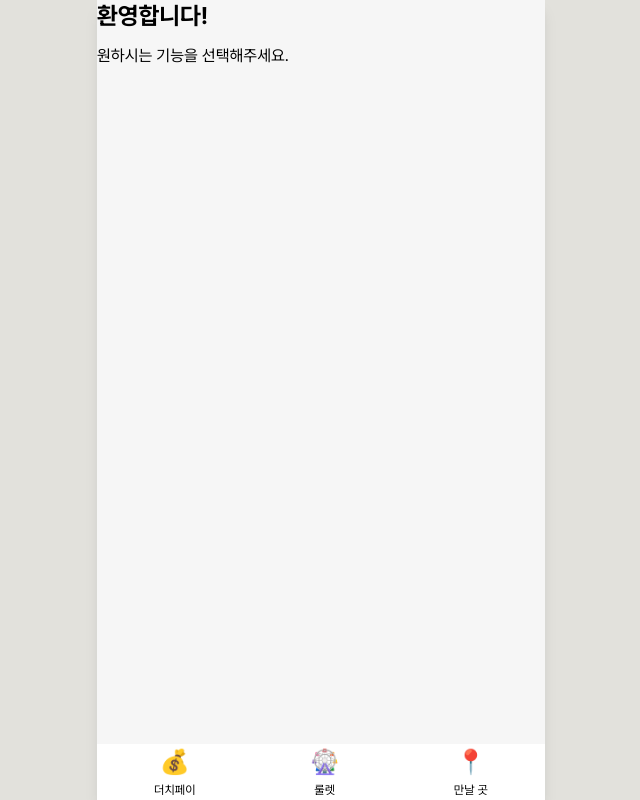
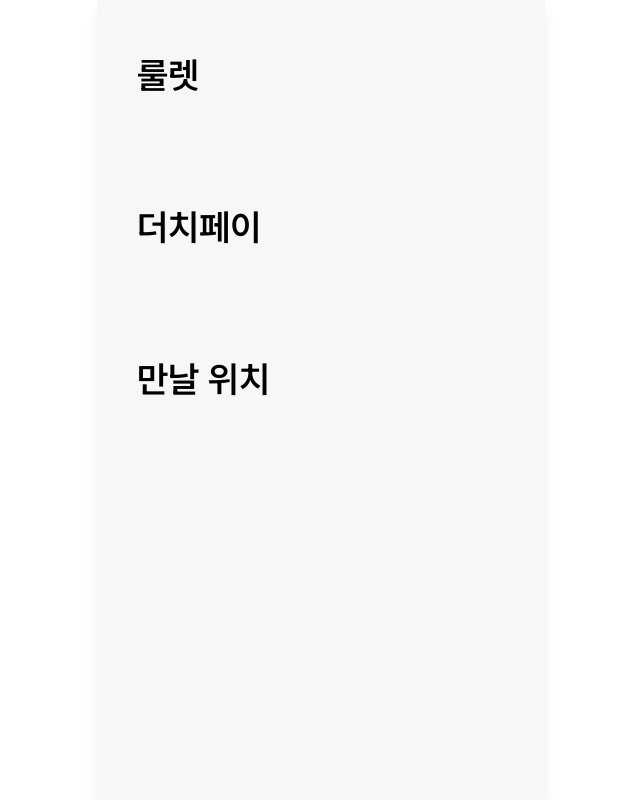
Before and after one commit to BCSDLab/TOY_HELP_MEET, a Next.js app: page / in a window 1280 px wide. Shown: the whole page, without its empty margins (319-959 px from the left). Built offline with nearby package versions, Linux system fonts and the light colour scheme.

Commit message:
[공통] 피그마 신규 작성 사항 적용 (#18)
* feat: tailwind 적용 폴더 추가

* refactor: jsx 쌍따옴표 규칙 추가

* refactor: 바텀 네비게이션 삭제

* feat: 홈 화면

* refactor: href, id 필드 통합

```diff
--- a/src/components/Layout/BottomNavigation.tsx
+++ /dev/null
@@ -1,31 +0,0 @@
-import Link from 'next/link';
-import { useRouter } from 'next/router';
-
-export default function BottomNavigation() {
-  const router = useRouter();
-
-  return (
-    <nav className="fixed bottom-0 w-full max-w-md bg-white border-t">
-      <ul className="flex justify-around items-center h-14">
-        <li className={router.pathname === '/dutch-pay' ? 'text-blue-500' : ''}>
-          <Link href="/dutch-pay" className="flex flex-col items-center p-2">
-            <span className="text-2xl">💰</span>
-            <span className="text-xs mt-1">더치페이</span>
-          </Link>
-        </li>
-        <li className={router.pathname === '/roulette' ? 'text-blue-500' : ''}>
-          <Link href="/roulette" className="flex flex-col items-center p-2">
-            <span className="text-2xl">🎡</span>
-            <span className="text-xs mt-1">룰렛</span>
-          </Link>
-        </li>
-        <li className={router.pathname === '/where-to-meet' ? 'text-blue-500' : ''}>
-          <Link href="/where-to-meet" className="flex flex-col items-center p-2">
-            <span className="text-2xl">📍</span>
-            <span className="text-xs mt-1">만날 곳</span>
-          </Link>
-        </li>
-      </ul>
-    </nav>
-  );
-}
--- a/src/components/Layout/index.tsx
+++ b/src/components/Layout/index.tsx
@@ -1,16 +1,13 @@
-import BottomNavigation from '@/components/Layout/BottomNavigation';
-
 interface LayoutProps {
   children: React.ReactNode;
 }
 
 export default function Layout({ children }: LayoutProps) {
   return (
-    <div className="w-full max-w-md min-h-screen flex flex-col bg-[#f6f6f6] shadow-lg overflow-auto">
+    <div className="w-full max-w-md min-h-screen flex flex-col bg-[#f7f7f7] shadow-lg overflow-auto">
       <main className="flex-grow pb-14">
         {children}
       </main>
-      <BottomNavigation />
     </div>
   );
 }
--- a/src/pages/_app.tsx
+++ b/src/pages/_app.tsx
@@ -7,7 +7,7 @@ const PretendardVariable = localFont({ src: './assets/fonts/PretendardVariable.w
 
 export default function App({ Component, pageProps }: AppProps) {
   return (
-    <div className={`${PretendardVariable.className} bg-[#e2e1dc] min-h-screen flex items-center justify-center`}>
+    <div className={`${PretendardVariable.className} bg-[#fff] min-h-screen flex items-center justify-center`}>
       <Layout>
         <Component {...pageProps} />
       </Layout>
--- a/src/pages/index.tsx
+++ b/src/pages/index.tsx
@@ -1,8 +1,28 @@
+import Link from "next/link";
+
+const HOME_INDEX = [
+  {
+    id: "/roulette",
+    title: "룰렛",
+  },
+  {
+    id: "/dutch-pay",
+    title: "더치페이",
+  },
+  {
+    id: "/where-to-meet",
+    title: "만날 위치",
+  },
+];
+
 export default function Home() {
   return (
-    <>
-      <h1 className="text-2xl font-bold mb-4">환영합니다!</h1>
-      <p>원하시는 기능을 선택해주세요.</p>
-    </>
+    <div className="flex flex-col gap-28 py-14 px-10">
+      {HOME_INDEX.map(({id, title}) => (
+        <Link key={id} href={id}>
+          <span className="text-4xl font-semibold">{title}</span>
+        </Link>
+      ))}
+    </div>
   );
 }
--- a/tailwind.config.ts
+++ b/tailwind.config.ts
@@ -2,9 +2,7 @@ import type { Config } from 'tailwindcss';
 
 const config: Config = {
   content: [
-    './src/pages/**/*.{js,ts,jsx,tsx,mdx}',
-    './src/components/**/*.{js,ts,jsx,tsx,mdx}',
-    './src/app/**/*.{js,ts,jsx,tsx,mdx}',
+    './src/**/*.{js,ts,jsx,tsx,mdx}',
   ],
   theme: {
     extend: {},
```
Also changed, not shown: .eslintrc.json.
